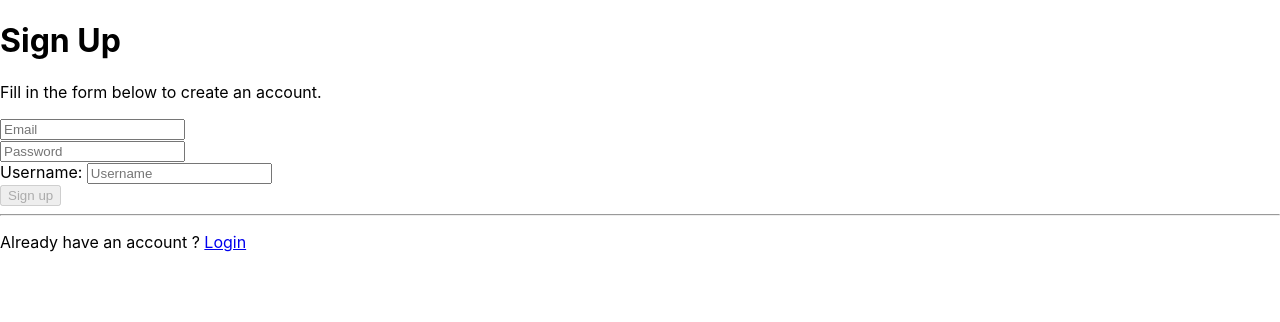
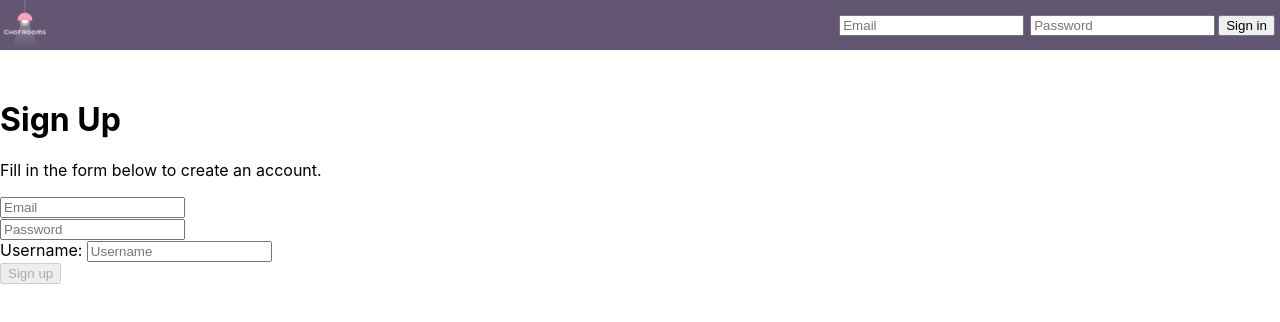
Before and after one commit to Madylune/chat-rooms, a React (Create React App) app: page /signup in a window 1280 px wide. Shown: the top 322 px of the page. Built offline with nearby package versions, Linux system fonts and the light colour scheme; no server answers.

Commit message:
Refacto: Header

```diff
--- a/src/App.js
+++ b/src/App.js
@@ -8,7 +8,6 @@ import {
 import Home from './pages/Home'
 import Chat from './pages/Chat'
 import Signup from './pages/Signup'
-import Login from './pages/Login'
 import { auth } from './services/firebase'
 import { dispatch } from './services/store'
 import { updateCurrentUser } from './actions/currentUser'
@@ -18,7 +17,7 @@ const PrivateRoute = ({ component: Component, authenticated, ...rest }) =>
     {...rest}
     render={props => authenticated
       ? <Component {...props} />
-      : <Redirect to={{ pathname: "/login", state: { from: props.location } }} />
+      : <Redirect to={{ pathname: "/", state: { from: props.location } }} />
     }
   />
 
@@ -64,7 +63,6 @@ class App extends Component {
             <Route exact path="/" component={Home}></Route>
             <PrivateRoute path="/chat" authenticated={authenticated} component={Chat}></PrivateRoute>
             <PublicRoute path="/signup" authenticated={authenticated} component={Signup}></PublicRoute>
-            <PublicRoute path="/login" authenticated={authenticated} component={Login}></PublicRoute>
           </Switch>
         </Router>
       )
--- a/src/components/Header.js
+++ b/src/components/Header.js
@@ -1,9 +1,33 @@
 import React, { useState, useEffect } from 'react'
+import { withRouter } from 'react-router-dom'
+import styled from 'styled-components'
 import { auth } from '../services/firebase'
 import { signout } from '../helpers/auth'
 import get from 'lodash/fp/get'
+import Login from '../pages/Login'
 
-const Header = () => {
+const StyledHeader = styled.div`
+  position: absolute;
+  top: 0;
+  background-color: #625672;
+  height: 50px;
+  width: 100%;
+  display: flex;
+  justify-content: space-between;
+  align-items: center;
+  color: #ffffff;
+
+  button {
+    margin-right: 5px;
+  }
+`
+
+const StyledLogo = styled.img`
+  height: 100%;
+  cursor: pointer;
+`
+
+const Header = ({ history }) => {
   const [ user, setUser ] = useState()
 
   useEffect(() => {
@@ -12,15 +36,24 @@ const Header = () => {
 
   const logout = async() => await signout()
 
+  const backToHome = () => history.push('/')
+
   return (
-    <div>
-      <img src={require("../assets/chatrooms_logo.png")} height="100px" alt="Logo Chat Rooms" />
-      <div>
-        Login in as: <strong>{get('displayName', user) ? get('displayName', user) : 'Anonyme'}</strong>
-      </div>
-      <button type="submit" onClick={logout}>Signout</button>
-    </div>
+    <StyledHeader>
+      <StyledLogo src={require("../assets/chatrooms_logo.png")} alt="Logo Chat Rooms" onClick={backToHome} />
+      {user
+      ? (
+        <>
+          <div>
+            Login in as: <strong>{get('displayName', user) ? get('displayName', user) : 'Anonyme'}</strong>
+          </div>
+          <button type="submit" onClick={logout}>Signout</button>
+        </>
+      )
+      : <Login />
+      }
+    </StyledHeader>
   )
 }
 
-export default Header
+export default withRouter(Header)
--- a/src/pages/Home.js
+++ b/src/pages/Home.js
@@ -9,6 +9,10 @@ import { updateCurrentUser } from '../actions/currentUser'
 
 const StyledHome = styled.div`
   text-align: center;
+`
+
+const StyledContent = styled.div`
+  margin-top: 100px;
 `
 
 const Home = ({ history }) => {
@@ -38,10 +42,10 @@ const Home = ({ history }) => {
   return (
     <StyledHome>
       <Header />
+      <StyledContent>
       <p>Join a room and chat with other people or create yours to invite your friends !</p>
 
       <p>Create your account: <Link to="/signup">Sign Up</Link></p>
-      <p>Already have an account ? <Link to="/login">Login</Link></p>
 
       <p>Or chat as guest: </p>
       <form onSubmit={handleSubmit}>
@@ -56,6 +60,7 @@ const Home = ({ history }) => {
         {error ? <p>{error}</p> : null}
         <button type="submit">Start chatting !</button>
       </form>
+      </StyledContent>
     </StyledHome>
   )
 }
--- a/src/pages/Login.js
+++ b/src/pages/Login.js
@@ -1,8 +1,18 @@
 import React, { useState } from 'react'
-import { Link } from 'react-router-dom'
+import { withRouter } from 'react-router-dom'
+import styled from 'styled-components'
 import { signin } from '../helpers/auth'
 
-const Login = () => {
+const StyledLogin = styled.div`
+  input {
+    margin: 0 3px;
+  }
+  button {
+    margin-right: 5px;
+  }
+`
+
+const Login = ({ history }) => {
   const [ error, setError ] = useState(null)
   const [ email, setEmail ] = useState('')
   const [ password, setPassword ] = useState('')
@@ -11,20 +21,16 @@ const Login = () => {
     e.preventDefault()
     setError('')
     try {
-      await signin(email, password)
+      const user = await signin(email, password)
+      user && history.push('/chat')
     } catch (err) {
       setError(err.message)
     }
   }
 
   return (
-    <div>
+    <StyledLogin>
       <form onSubmit={handleSubmit}>
-        <h1>
-          Sign In
-        </h1>
-        <p>Fill in the form below to login to your account.</p>
-        <div>
         <input
           placeholder="Email"
           name="email"
@@ -32,8 +38,6 @@ const Login = () => {
           onChange={e => setEmail(e.target.value)}
           value={email}>
         </input>
-        </div>
-        <div>
         <input
           placeholder="Password"
           name="password"
@@ -41,16 +45,11 @@ const Login = () => {
           onChange={e => setPassword(e.target.value)}
           value={password}>
         </input>
-        </div>
-        <div>
         {error ? <p>{error}</p> : null}
         <button type="submit">Sign in</button>
-        </div>
-        <hr></hr>
-        <p>Don't have an account ? <Link to="/signup">Sign up</Link></p>
       </form>
-    </div>
+    </StyledLogin>
   )
 }
 
-export default Login
+export default withRouter(Login)
--- a/src/pages/Signup.js
+++ b/src/pages/Signup.js
@@ -1,9 +1,14 @@
 import React, { useState } from 'react'
-import { Link } from 'react-router-dom'
+import styled from 'styled-components'
 import { signup, updateUserData } from '../helpers/auth'
 import get from 'lodash/fp/get'
 import { dispatch } from '../services/store'
 import { updateCurrentUser } from '../actions/currentUser'
+import Header from '../components/Header'
+
+const StyledForm = styled.form`
+  margin-top: 100px;
+`
 
 const Signup = () => {
   const [ error, setError ] = useState(null)
@@ -31,7 +36,8 @@ const Signup = () => {
 
   return (
   <div>
-    <form onSubmit={handleSubmit}>
+    <Header />
+    <StyledForm onSubmit={handleSubmit}>
       <h1>
         Sign Up
       </h1>
@@ -68,9 +74,7 @@ const Signup = () => {
         {error ? <p>{error}</p> : null}
         <button type="submit" disabled={disabled}>Sign up</button>
       </div>
-      <hr></hr>
-      <p>Already have an account ? <Link to="/login">Login</Link></p>
-    </form>
+    </StyledForm>
   </div>
   )
 }
```
Lines whose indentation alone changed are shown as unchanged.
